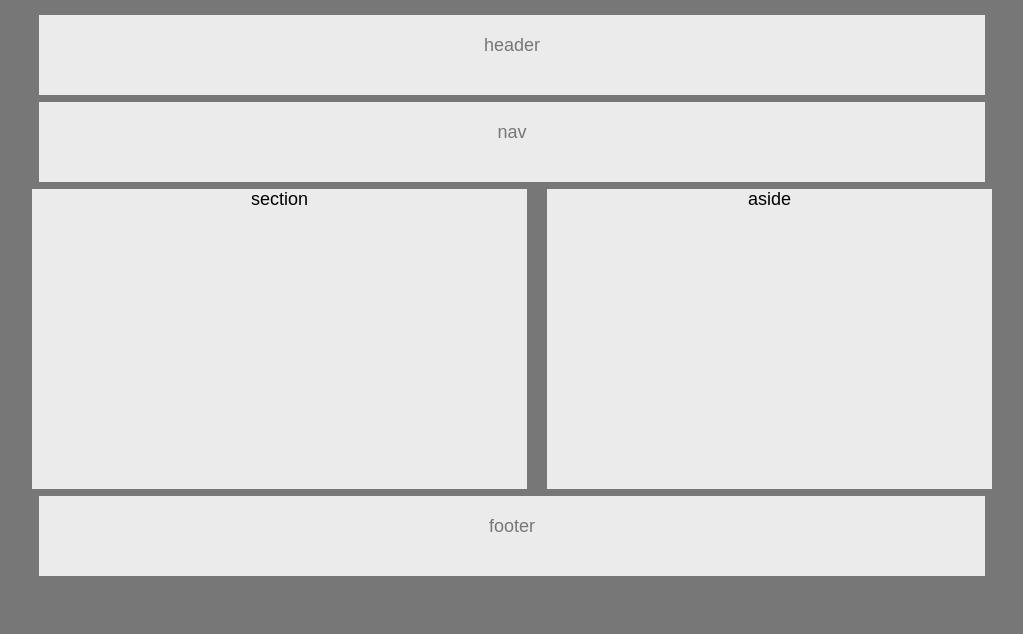
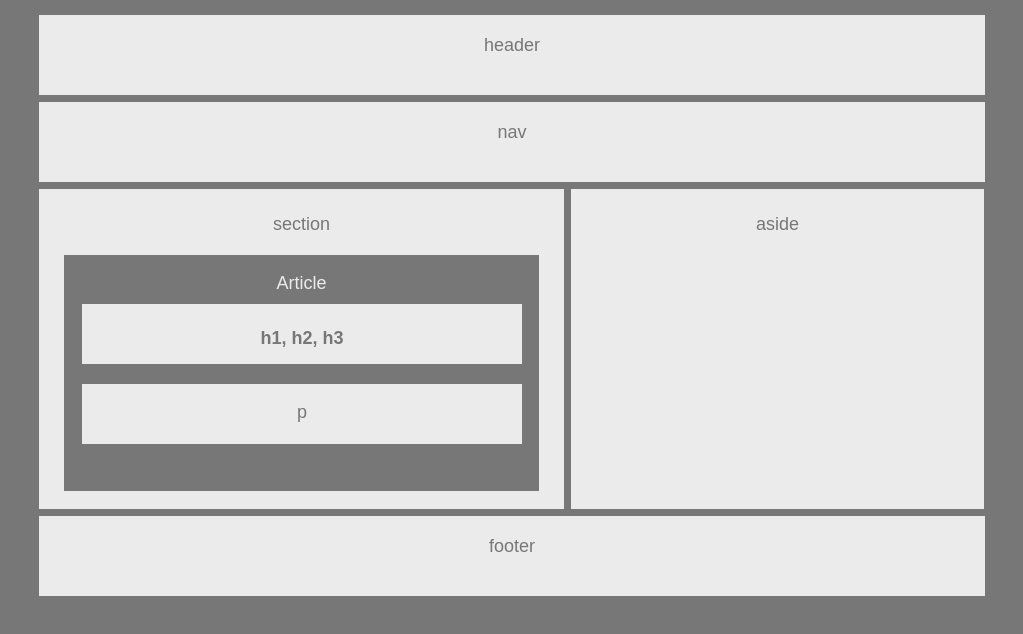
Before and after one commit to kasantosh/HW-Wireframe-01, a plain HTML site: page index.html in a window 1280 px wide. Shown: the whole page, without its empty margins (128-1151 px from the left). Drawn offline with Linux system fonts and the light colour scheme.

Commit message:
changed file

```diff
--- a/index.html
+++ b/index.html
@@ -9,24 +9,32 @@
 
 </head>
 <body>
-    <section class="bodyContainer">
-            <section class="topContainer">
-                <aside class="topbar">header</aside>
-                <aside class="topbar">nav</aside>
+    <div class="bodyContainer">
+            <div class="topContainer">
+                <div class="topbar">header</div>
+                <div class="topbar">nav</div>
 
-                <aside class="">
+                <div class="">
 
                     <div class ="middleSect">
-                        <div id="leftBox"> section </div>
-                        <div id="rightBox">aside</div>
+
+                        <div id="leftBox"> section
+                            <div id="articleBox">Article
+                                <div class="articleSub"><h4>h1, h2, h3</h4></div>
+                                <div class="articleSub"><p>p</p></div>
+                            </div>
+                        </div>
+
+                        <div id="rightBox">
+                            aside
+                        </div>
 
                     </div>
-                </aside>
+                </div>
 
-
-                 <aside class="topbar">footer</aside>
-            </section>
-    </section>
+                <div class="topbar">footer</div>
+            </div>
+    </div>
 
 </body>
 </html>
--- /dev/null
+++ b/reset.css
@@ -0,0 +1,48 @@
+/* http://meyerweb.com/eric/tools/css/reset/
+   v2.0 | 20110126
+   License: none (public domain)
+*/
+
+html, body, div, span, applet, object, iframe,
+h1, h2, h3, h4, h5, h6, p, blockquote, pre,
+a, abbr, acronym, address, big, cite, code,
+del, dfn, em, img, ins, kbd, q, s, samp,
+small, strike, strong, sub, sup, tt, var,
+b, u, i, center,
+dl, dt, dd, ol, ul, li,
+fieldset, form, label, legend,
+table, caption, tbody, tfoot, thead, tr, th, td,
+article, aside, canvas, details, embed,
+figure, figcaption, footer, header, hgroup,
+menu, nav, output, ruby, section, summary,
+time, mark, audio, video {
+	margin: 0;
+	padding: 0;
+	border: 0;
+	font-size: 100%;
+	font: inherit;
+	vertical-align: baseline;
+}
+/* HTML5 display-role reset for older browsers */
+article, aside, details, figcaption, figure,
+footer, header, hgroup, menu, nav, section {
+	display: block;
+}
+body {
+	line-height: 1;
+}
+ol, ul {
+	list-style: none;
+}
+blockquote, q {
+	quotes: none;
+}
+blockquote:before, blockquote:after,
+q:before, q:after {
+	content: '';
+	content: none;
+}
+table {
+	border-collapse: collapse;
+	border-spacing: 0;
+}
--- a/style.css
+++ b/style.css
@@ -15,44 +15,63 @@ font-size: 18px;
 }
 
 #articleBox {
-    display: flex;
-    flex-direction: column;
-    justify-content: center;
+
     background-color: #777;
-    margin: 5px;
-    color: #777;
+    color: ebebeb;
+    height: 200px;
+    align: center;
 
 }
 
     .middleSect{
-        height: 300px;
+        height: 320px;
     }
 
     #leftBox {
 
     background-color: ebebeb;
     float: left;
-    width: 495px;
-    height: 300px;
+    width: 475px;
+    height: 270px;
     text-align: center;
+    margin-left: 7px;
+    padding: 25px;
+    color: #777;
+    }
+
+    .articleSub {
+        background-color: ebebeb;
+        color: #777;
+        width: 440px;
+        height: 40px;
+        margin: 10 auto;
+        padding-bottom: 20px;
 
     }
+
+    #articleBox {
+
+        padding: 18px;
+        display:flex;
+        flex-direction: column;
+        align-content: flex-end;
+        margin-top: 20px;
+    }
+
 
     #rightBox {
 
         background-color: ebebeb;
-        float: right;
-        width: 445px;
-        height: 300px;
+        float: left;
+        width: 363px;
+        height: 270px;
         text-align: center;
+        margin-left: 7px;
+        color: #777;
+        padding: 25px;
 
         }
 
-
-.topContainer{
-
-
-}
 
 .topbar{
 
```
